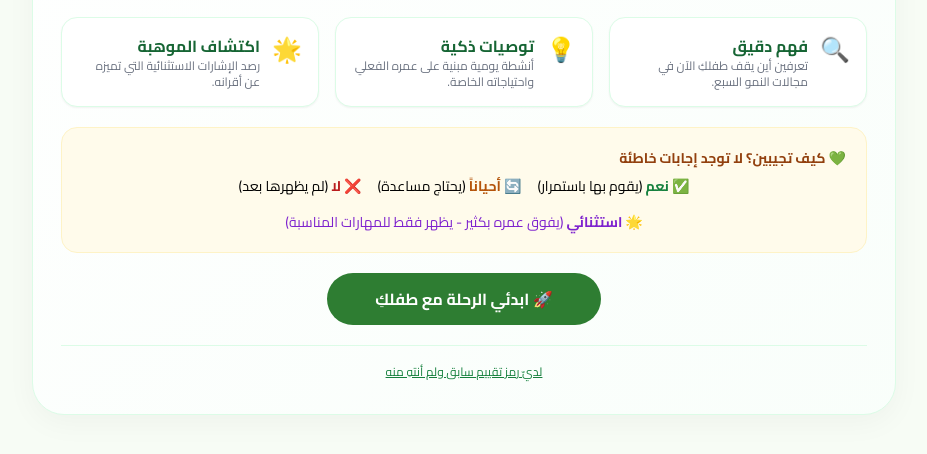
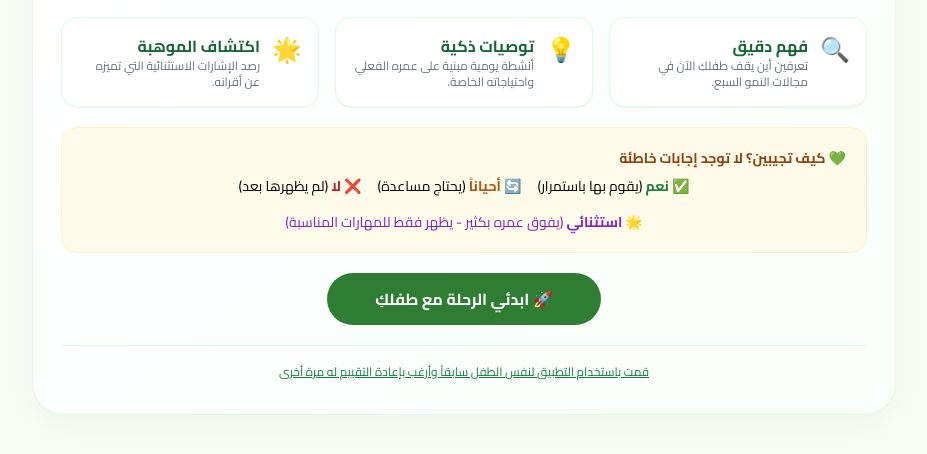
Before and after one commit to drabeer66/Masar-, a plain HTML site: page 01_MASAR_TOOLS_PRODUCTS/Assessment_Tools/baraem.html in a window 1280 px wide. Shown: the part 344-798 px from the top of the page, without its empty margins (176-1103 px from the left). Drawn offline with nearby package versions, Linux system fonts and the light colour scheme.

Commit message:
تعديل نص رابط استكمال التقييم في الشاشة الرئيسية — J2026091701

```diff
--- a/01_MASAR_TOOLS_PRODUCTS/Assessment_Tools/baraem.html
+++ b/01_MASAR_TOOLS_PRODUCTS/Assessment_Tools/baraem.html
@@ -83,7 +83,7 @@
                 </div>
                 <button onclick="showKidInfo()" class="btn-primary w-full md:w-auto px-12">🚀 ابدئي الرحلة مع طفلكِ</button>
                 <div class="pt-3 border-t border-green-100 mt-2">
-                    <button onclick="toggleResumeBox()" class="text-xs text-green-700 underline">لديّ رمز تقييم سابق ولم أنتهِ منه</button>
+                    <button onclick="toggleResumeBox()" class="text-xs text-green-700 underline">قمت باستخدام التطبيق لنفس الطفل سابقاً وأرغب بإعادة التقييم له مرة أخرى</button>
                     <div id="resume-box" class="hidden mt-3 flex flex-col sm:flex-row gap-2 justify-center items-center">
                         <input type="text" id="resume-code" placeholder="مثال: BR-7X2K9" class="p-2 border border-gray-200 rounded-xl text-center" style="direction:ltr">
                         <button onclick="resumeByCode()" class="btn-secondary">متابعة التقييم</button>
```
